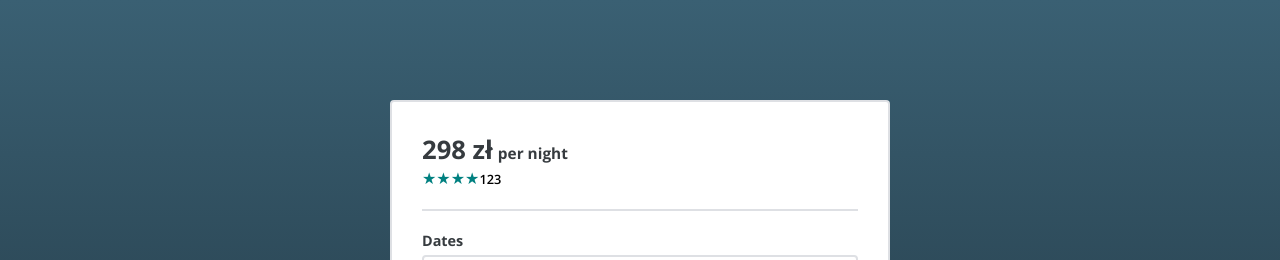
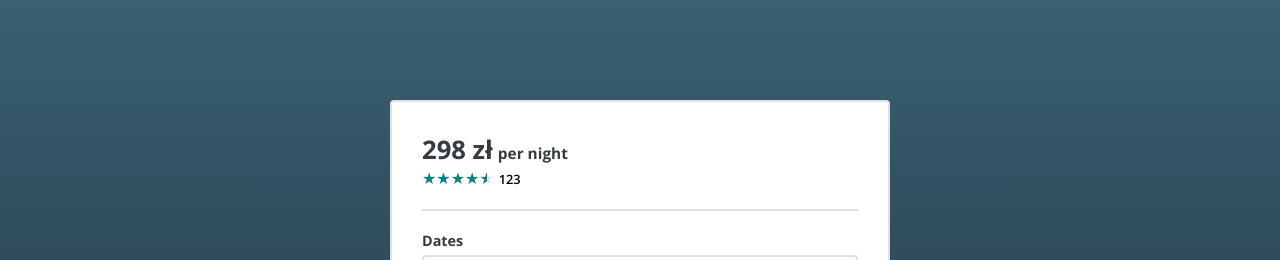
Before and after one commit to Swor71/Calendar, a React (Create React App) app: page / in a window 1280 px wide. Shown: the top 260 px of the page. Built offline with nearby package versions, Linux system fonts and the light colour scheme.

Commit message:
Add working rating system with half-stars

```diff
--- a/src/components/BookingComponent/BookingNav/BookingNav.css
+++ b/src/components/BookingComponent/BookingNav/BookingNav.css
@@ -14,13 +14,27 @@
   margin-left: 5px;
 }
 
-.booking-nav__rating {
+.booking-nav__rating--stars {
   color: teal;
   padding-bottom: 20px;
 }
+.booking-nav__rating--half-star {
+  color: #dee0e4;
+  position: relative;
+}
 
-.booking-nav__rating--amount {
-  color: initial;
+.booking-nav__rating--half-star::after {
+  content: '★';
+  position: absolute;
+  left: 0;
+  width: 50%;
+  overflow: hidden;
+  color: teal;
+}
+
+.booking-nav__rating--reviews {
+  color: #000;
   font-size: .8em;
   font-weight: 600;
+  margin-left: 5px;
 }
--- a/src/components/BookingComponent/BookingNav/BookingNav.jsx
+++ b/src/components/BookingComponent/BookingNav/BookingNav.jsx
@@ -12,15 +12,19 @@ class BookingNav extends PureComponent {
 
   render() {
     const { price, rating, reviews } = this.props;
-    let stars = '★'.repeat(rating);
-    // if (rating % 2 !== 0) {
-    //   stars += '★';
-    // }
+    const star = '★';
+    let stars = star.repeat(rating);
+
     return (
       <div className="booking-nav__wrapper">
         <span className="booking-nav__price">{price} zł<small>per night</small></span>
-        <span className="booking-nav__rating">{stars}
-          <span className="booking-nav__rating--amount">{reviews}</span>
+        <span className="booking-nav__rating--stars">
+          {`${stars}`}
+          {rating % 1 !== 0
+            ? <span className="booking-nav__rating--half-star">{star}</span>
+            : null
+          }
+          <span className="booking-nav__rating--reviews">{reviews}</span>
         </span>
       </div>
     );
```
